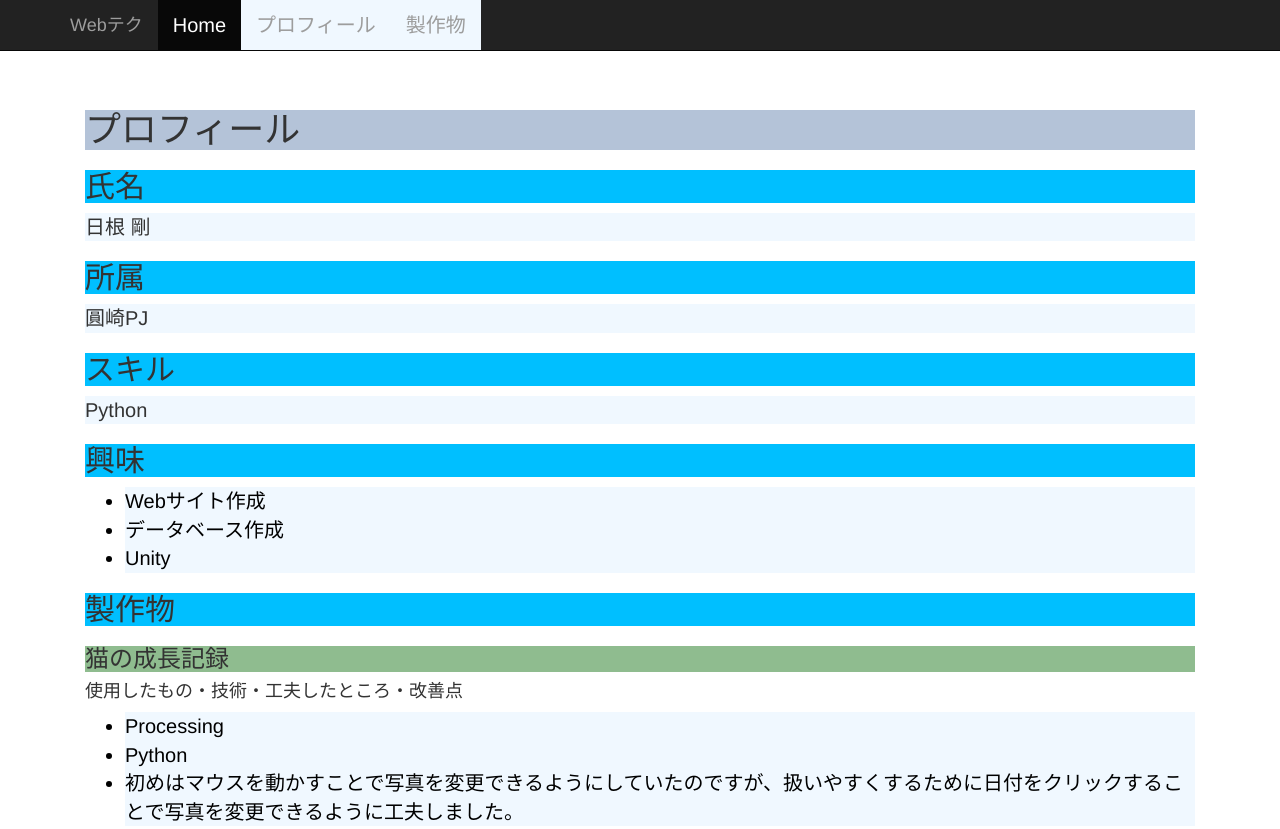
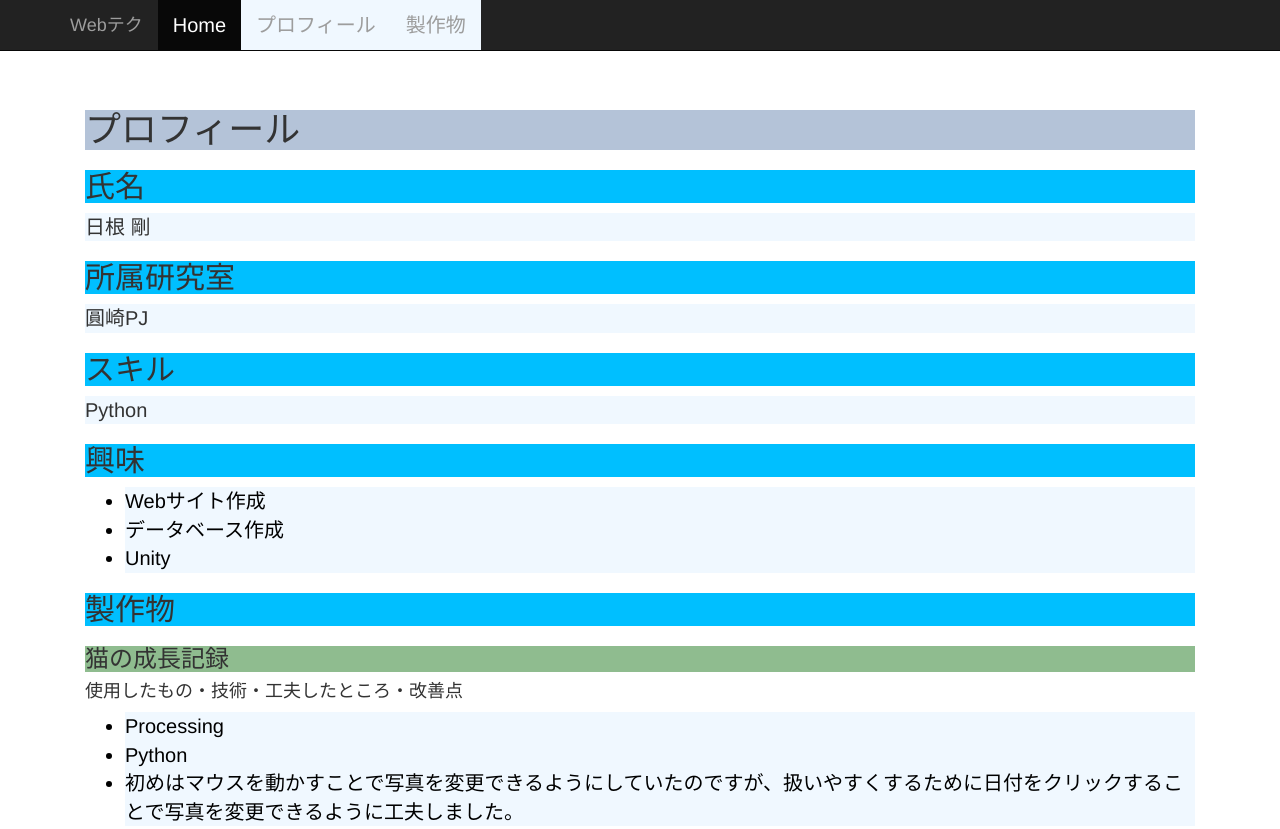
Before and after one commit to s2022027/practice, a plain HTML site: page index.html in a window 1280 px wide. Shown: the top 829 px of the page. Drawn offline with nearby package versions, Linux system fonts and the light colour scheme.

Commit message:
Update index.html

```diff
--- a/index.html
+++ b/index.html
@@ -37,7 +37,7 @@
                 <h2>氏名</h2>
                 <p>日根 剛</p>
 
-                <h2>所属</h2>
+                <h2>所属研究室</h2>
                 <p>圓崎PJ</p>
 
                 <h2>スキル</h2>
```
